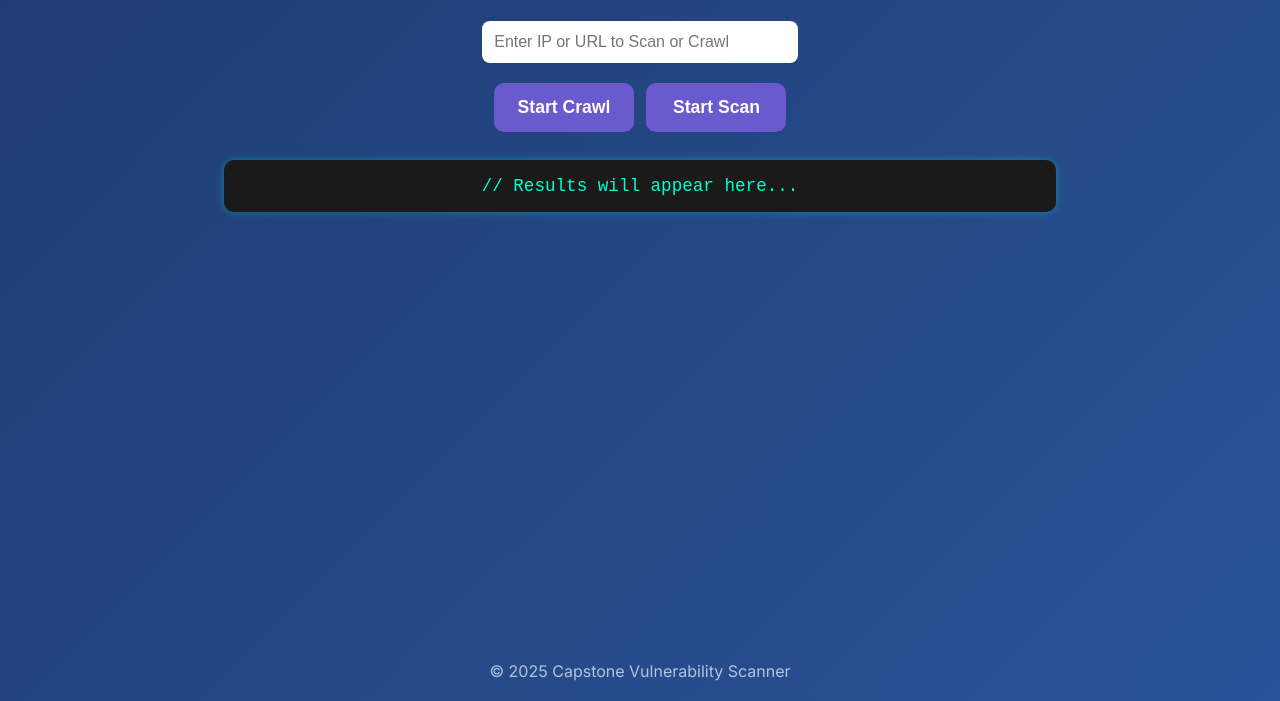
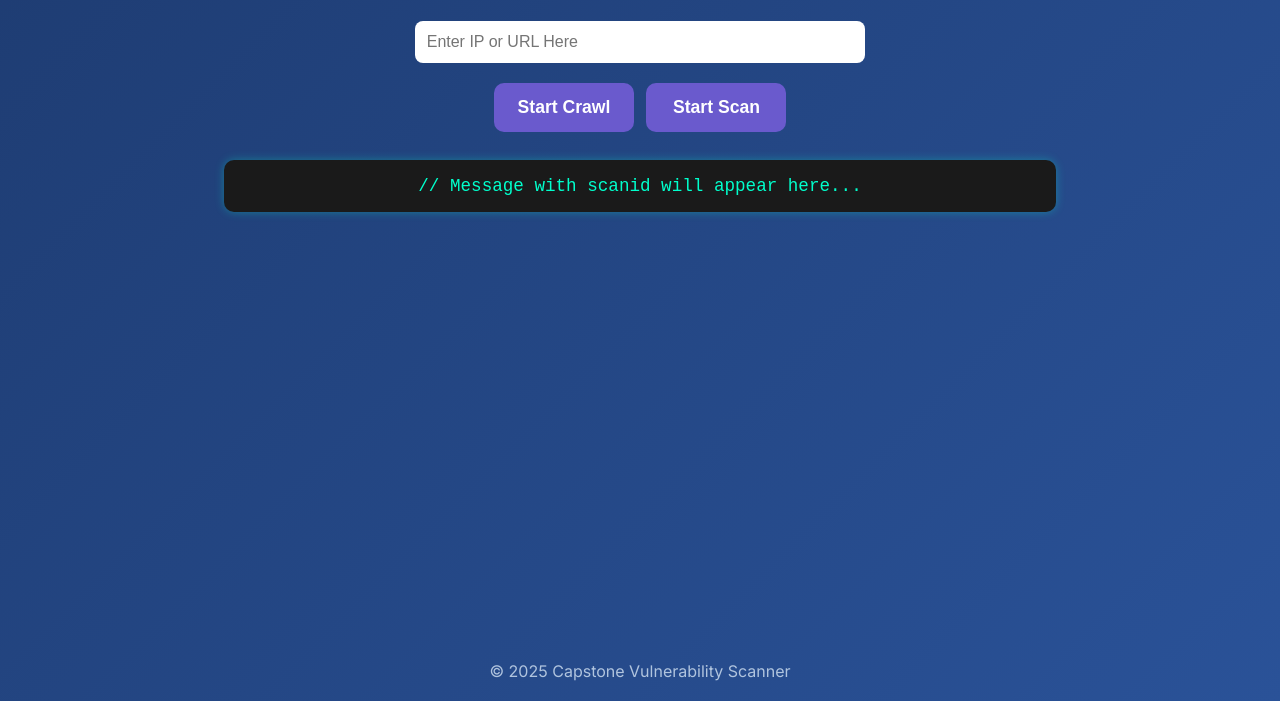
Before and after one commit to enweremo/scan-ui, a plain HTML site: page index.html in a window 1280 px wide. Shown: the part 99-800 px from the top of the page. Drawn offline with Linux system fonts and the light colour scheme.

Commit message:
Update index.html

```diff
--- a/index.html
+++ b/index.html
@@ -36,7 +36,7 @@
       border-radius: 8px;
       border: none;
       font-size: 1rem;
-      width: 300px;
+      width: 450px;
       max-width: 90%;
     }
 
@@ -128,7 +128,7 @@
   <h1>Cloud-Based Vulnerability Scanner</h1>
 
   <div class="input-container">
-    <input type="text" id="target" placeholder="Enter IP or URL to Scan or Crawl" />
+    <input type="text" id="target" placeholder="Enter IP or URL Here" />
   </div>
 
   <div class="btn-container">
@@ -137,7 +137,7 @@
   </div>
 
   <div id="spinner">⏳ Triggering task, please wait...</div>
-  <div id="output">// Results will appear here...</div>
+  <div id="output">// Message with scanid will appear here...</div>
 
   <script>
     async function trigger(action) {
```
